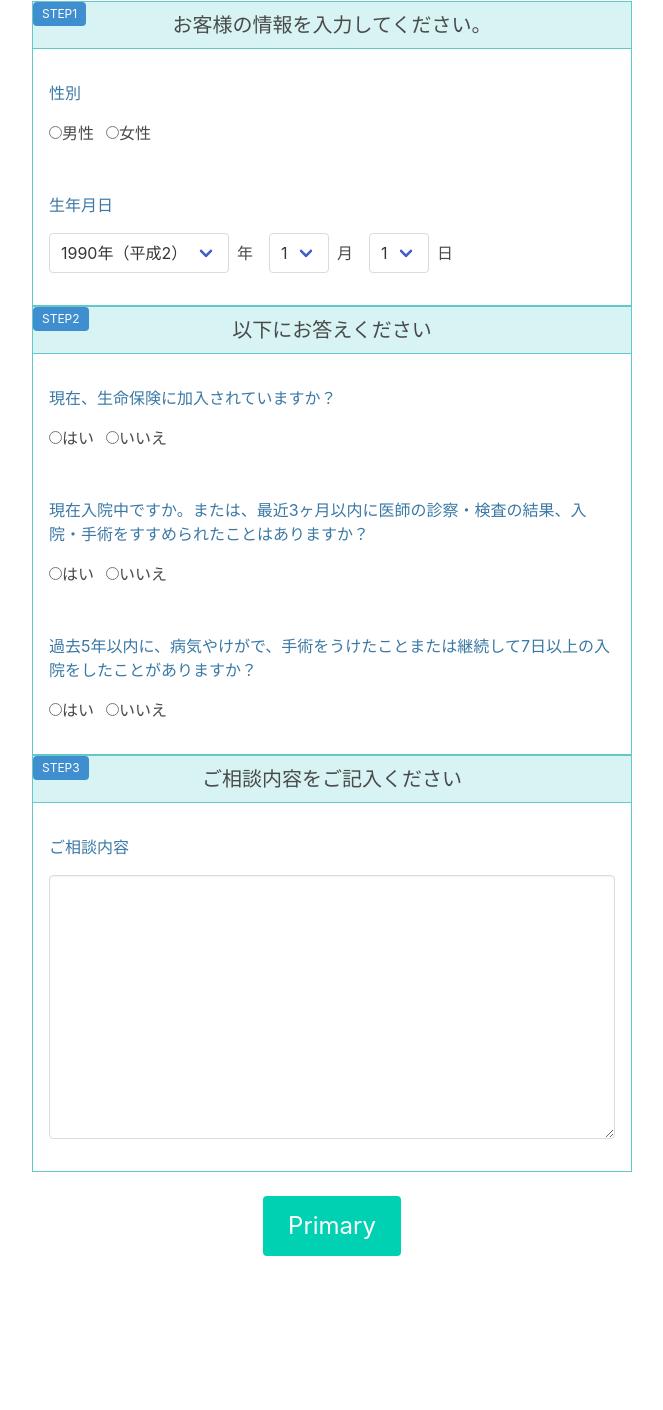
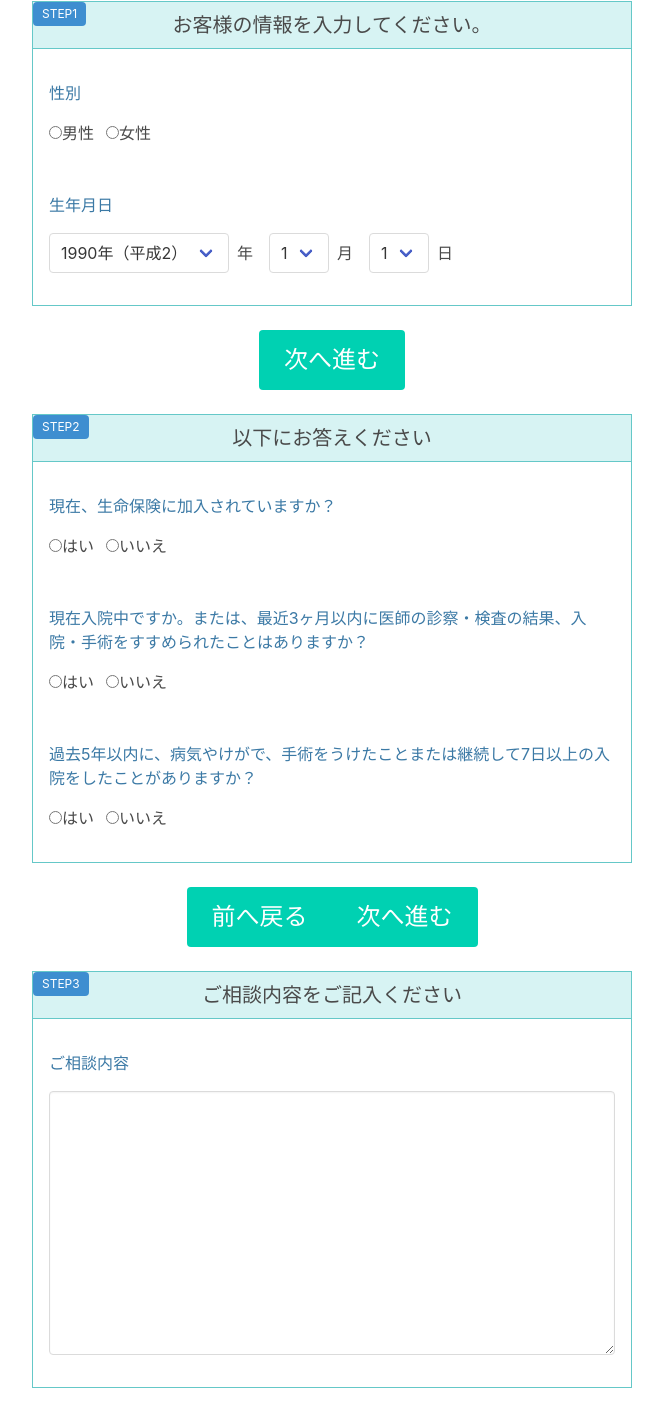
Before and after one commit to yutashimizu0612/bt-react2, a React (Create React App) app: page / in a window 1280 px wide. Shown: the part 153-1563 px from the top of the page, without its empty margins (308-971 px from the left). Before the commit the page ends 1417 px from the top, so only its background shows below. Built offline with nearby package versions, Linux system fonts and the light colour scheme.

Commit message:
ボタンにpropsでテキストを渡す

```diff
--- a/src/App.js
+++ b/src/App.js
@@ -4,7 +4,6 @@ import AppHeader from './components/AppHeader';
 import InputCustomerInfo from './components/InputCustomerInfo';
 import InputAnswer from './components/InputAnswer';
 import InputContact from './components/InputContact';
-import PrimaryButton from './components/PrimaryButton';
 
 class App extends Component {
   render() {
@@ -15,9 +14,6 @@ class App extends Component {
           <InputCustomerInfo />
           <InputAnswer />
           <InputContact />
-          <div className="buttons has-addons is-centered mt-5">
-            <PrimaryButton />
-          </div>
         </div>
       </>
     );
--- a/src/components/InputAnswer.js
+++ b/src/components/InputAnswer.js
@@ -1,7 +1,9 @@
 import React from 'react';
+import PrimaryButton from './PrimaryButton';
 
 function InputAnswer() {
   return (
+    <>
       <div className="form-box">
         <div className="form-box__header">
           <span className="tag is-info form-box__tag">STEP2</span>
@@ -43,6 +45,11 @@ function InputAnswer() {
           </dl>
         </div>
       </div>
+      <div className="buttons has-addons is-centered mt-5">
+        <PrimaryButton text="前へ戻る" />
+        <PrimaryButton text="次へ進む" />
+      </div>
+    </>
   );
 }
 
--- a/src/components/InputContact.js
+++ b/src/components/InputContact.js
@@ -1,7 +1,9 @@
 import React from 'react';
+import PrimaryButton from './PrimaryButton';
 
 function InputContact() {
   return (
+    <>
       <div className="form-box">
         <div className="form-box__header">
           <span className="tag is-info form-box__tag">STEP3</span>
@@ -18,6 +20,11 @@ function InputContact() {
           </dl>
         </div>
       </div>
+      <div className="buttons has-addons is-centered mt-5">
+        <PrimaryButton text="前へ戻る" />
+        <PrimaryButton text="次へ進む" />
+      </div>
+    </>
   );
 }
 
--- a/src/components/InputCustomerInfo.js
+++ b/src/components/InputCustomerInfo.js
@@ -1,7 +1,9 @@
 import React from 'react';
+import PrimaryButton from './PrimaryButton';
 
 function InputCustomerInfo() {
   return (
+    <>
       <div className="form-box">
         <div className="form-box__header">
           <span className="tag is-info form-box__tag">STEP1</span>
@@ -50,6 +52,10 @@ function InputCustomerInfo() {
           </dl>
         </div>
       </div>
+      <div className="buttons has-addons is-centered mt-5">
+        <PrimaryButton text="次へ進む" />
+      </div>
+    </>
   );
 }
 
--- a/src/components/PrimaryButton.js
+++ b/src/components/PrimaryButton.js
@@ -1,7 +1,7 @@
 import React from 'react';
 
-function primaryButton() {
-  return <button className="button is-primary is-large">Primary</button>;
+function primaryButton(props) {
+  return <button className="button is-primary is-large">{props.text}</button>;
 }
 
 export default primaryButton;
```
Lines whose indentation alone changed are shown as unchanged.
